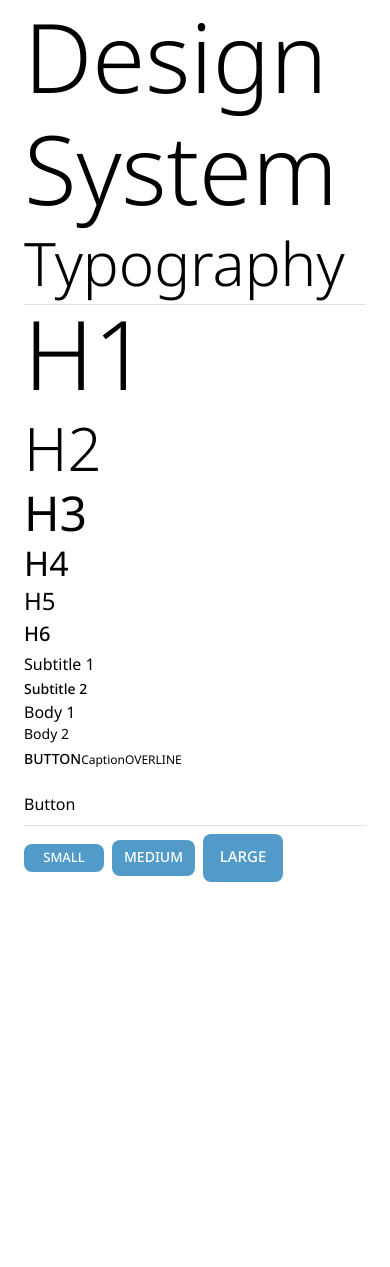
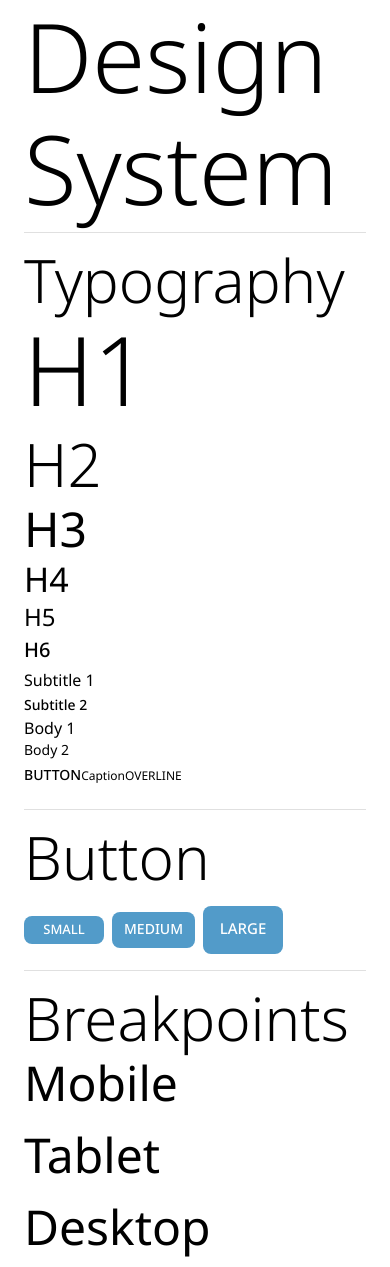
Before and after one commit to chok-watcharathep/example-payload-mui, a Next.js app: page /design-system in a window 390 px wide. Before the commit the page ends 890 px from the top, so only its background shows below. Built offline with nearby package versions, Linux system fonts and the light colour scheme; what @mui/material-nextjs would draw is missing.

Commit message:
setup: breakpoint

```diff
--- a/src/app/(frontend)/design-system/page.tsx
+++ b/src/app/(frontend)/design-system/page.tsx
@@ -7,8 +7,11 @@ const DesignSystemPage = () => {
 
       <Grid container spacing={2}>
         <Grid size={12}>
+          <Divider />
+        </Grid>
+
+        <Grid size={12}>
           <Typography variant="h2">Typography</Typography>
-          <Divider />
           <Typography variant="h1">H1</Typography>
           <Typography variant="h2">H2</Typography>
           <Typography variant="h3">H3</Typography>
@@ -23,9 +26,13 @@ const DesignSystemPage = () => {
           <Typography variant="caption">Caption</Typography>
           <Typography variant="overline">Overline</Typography>
         </Grid>
+
+        <Grid size={12}>
+          <Divider />
+        </Grid>
+
         <Grid size={12} sx={{ display: 'flex', flexDirection: 'column', gap: 1 }}>
-          <Typography>Button</Typography>
-          <Divider />
+          <Typography variant="h2">Button</Typography>
           <Box sx={{ display: 'flex', gap: 1, alignItems: 'center' }}>
             <Button variant="contained" color="primary" size="small">
               Small
@@ -38,6 +45,25 @@ const DesignSystemPage = () => {
             </Button>
           </Box>
         </Grid>
+
+        <Grid size={12}>
+          <Divider />
+        </Grid>
+
+        <Grid size={12}>
+          <Typography variant="h2">Breakpoints</Typography>
+          <Grid size={12} container spacing={2}>
+            <Grid size={{ mobile: 12, tablet: 6, desktop: 4 }}>
+              <Typography variant="h3">Mobile</Typography>
+            </Grid>
+            <Grid size={{ mobile: 12, tablet: 6, desktop: 4 }}>
+              <Typography variant="h3">Tablet</Typography>
+            </Grid>
+            <Grid size={{ mobile: 12, tablet: 6, desktop: 4 }}>
+              <Typography variant="h3">Desktop</Typography>
+            </Grid>
+          </Grid>
+        </Grid>
       </Grid>
     </Container>
   )
--- a/src/frontend/theme/index.ts
+++ b/src/frontend/theme/index.ts
@@ -11,10 +11,22 @@ const notoSansThai = Noto_Sans_Thai({
   variable: '--font-noto-sans-thai',
 })
 
+const baseTheme = createTheme({
+  breakpoints: {
+    values: {
+      mobile: 0,
+      tablet: 768,
+      desktop: 1025,
+    },
+  },
+})
+
 const theme = createTheme({
   typography: {
     fontFamily: notoSansThai.style.fontFamily,
+    h1: {},
   },
+  breakpoints: baseTheme.breakpoints,
   palette: {
     mode: 'light',
     common: {
```
Also changed, not shown: src/frontend/types/theme.d.ts (+14 -0 lines).
